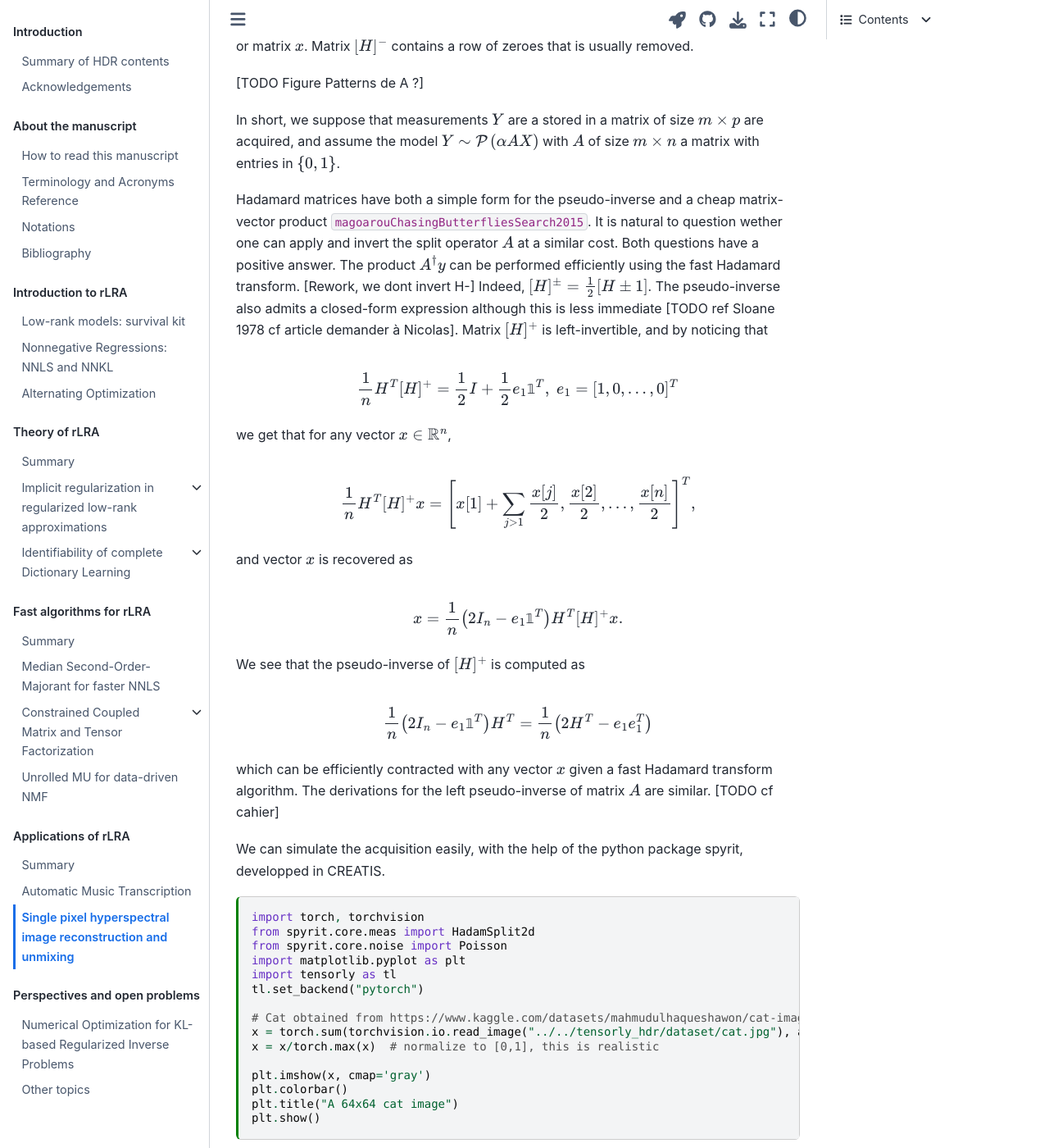
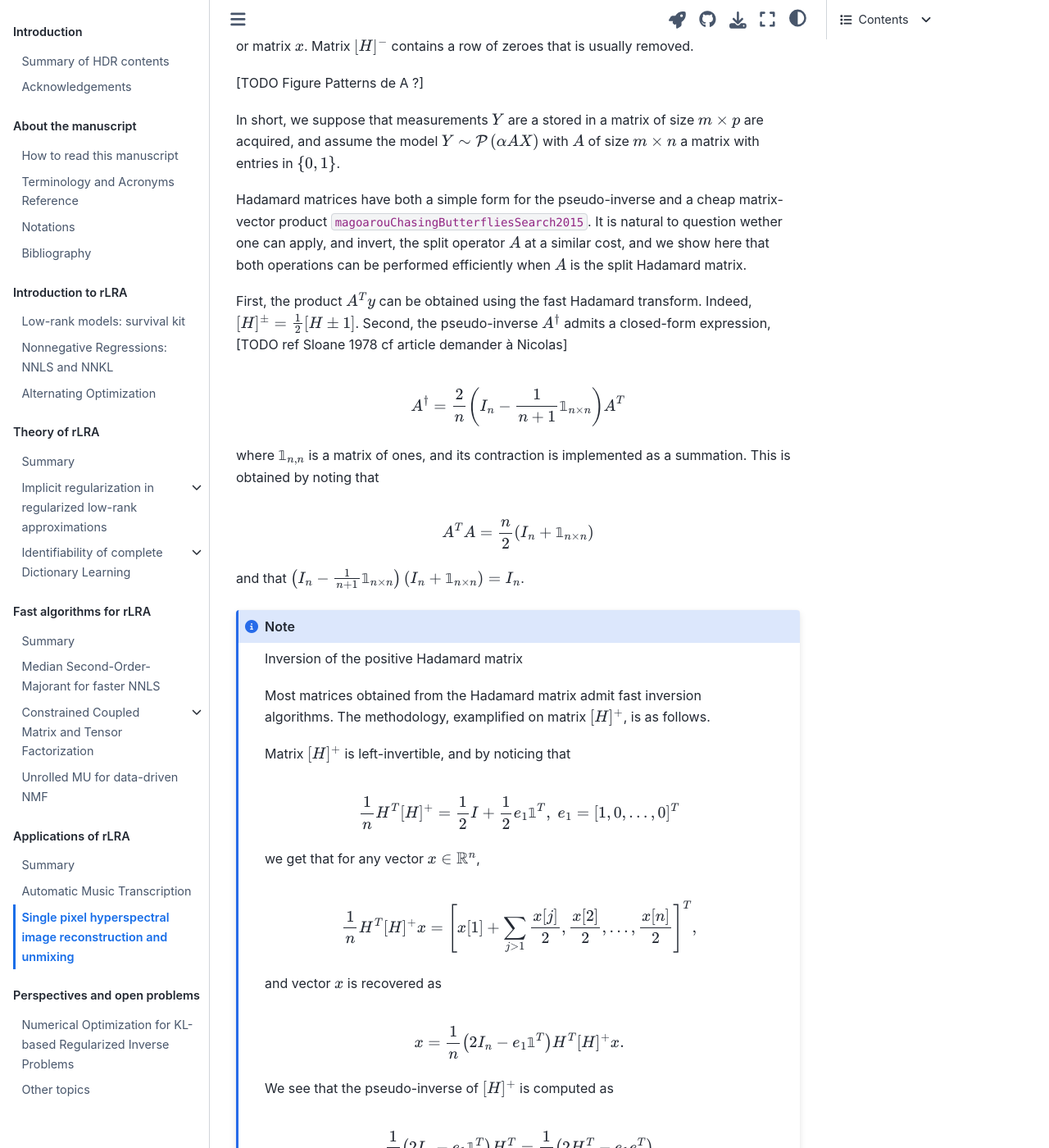
Before and after one commit to cohenjer/HDR, a Jupyter Book: the page built from part2/Applications_of_rLRA/Single_pixel_spectral_imaging.md, in a window 1280 px wide and 1400 px high, scrolled down 5054 px. Shown: the whole window at 82% size. Built offline with Jupyter Book 1.0.4 settings and Sphinx 7.4.7 and the Sphinx Book theme 1.1.4, drawn with Linux system fonts in a browser that asks for light colours; pages that are not in the unit, such as notebooks, are missing from menus; comment, search, counter and statistics services are not loaded; cross-references to code outside the pages are shown as plain code; some of the changed text lies outside the part shown.

Commit message:
changements sur single pixel et altern. optim

````diff
--- a/part2/Applications_of_rLRA/Single_pixel_spectral_imaging.md
+++ b/part2/Applications_of_rLRA/Single_pixel_spectral_imaging.md
@@ -100,7 +100,23 @@ where $H$ here denotes a Hadamard matrix, and $[x]^- \geq 0$ is the negative par
 
 In short, we suppose that measurements $Y$ are a stored in a matrix of size $m\times p$ are acquired, and assume the model $Y\sim \mathcal{P}\left(\alpha AX\right)$ with $A$ of size $m\times n$ a matrix with entries in $\{0,1\}$.
 
-Hadamard matrices have both a simple form for the pseudo-inverse and a cheap matrix-vector product {cite:p}`magoarouChasingButterfliesSearch2015`. It is natural to question wether one can apply and invert the split operator $A$ at a similar cost. Both questions have a positive answer. The product $A^{\dagger}y$ can be performed efficiently using the fast Hadamard transform. [Rework, we dont invert H-] Indeed, $[H]^{\pm} = \frac{1}{2} \left[H \pm 1\right]$. The pseudo-inverse also admits a closed-form expression although this is less immediate [TODO ref Sloane 1978 cf article demander à Nicolas]. Matrix $[H]^+$ is left-invertible, and by noticing that
+Hadamard matrices have both a simple form for the pseudo-inverse and a cheap matrix-vector product {cite:p}`magoarouChasingButterfliesSearch2015`. It is natural to question wether one can apply, and invert, the split operator $A$ at a similar cost, and we show here that both operations can be performed efficiently when $A$ is the split Hadamard matrix.
+
+First, the product $A^Ty$ can be obtained using the fast Hadamard transform. Indeed, $[H]^{\pm} = \frac{1}{2} \left[H \pm 1\right]$. Second, the pseudo-inverse $A^{\dagger}$ admits a closed-form expression, [TODO ref Sloane 1978 cf article demander à Nicolas]
+
+$$ A^\dagger = \frac{2}{n} \left( I_n - \frac{1}{n+1} \mathbb{1}_{n\times n} \right) A^T $$
+
+where $\mathbb{1}_{n,n}$ is a matrix of ones, and its contraction is implemented as a summation. This is obtained by noting that
+
+$$ A^TA = \frac{n}{2} \left( I_n +\mathbb{1}_{n\times n} \right) $$
+
+and that $ \left( I_n - \frac{1}{n+1}\mathbb{1}_{n\times n} \right)\left( I_n +\mathbb{1}_{n\times n} \right)  = I_n $.
+
+```{note} Inversion of the positive Hadamard matrix
+
+Most matrices obtained from the Hadamard matrix admit fast inversion algorithms. The methodology, examplified on matrix $[H]^+$, is as follows.
+
+Matrix $[H]^+$ is left-invertible, and by noticing that
 
 $$ \frac{1}{n}H^T[H]^+ = \frac{1}{2}I + \frac{1}{2} e_1 \mathbb{1}^T,\; e_1 = [1,0,\ldots,0]^T  $$
 
@@ -116,7 +132,9 @@ We see that the pseudo-inverse of $[H]^+$ is computed as
 
 $$ \frac{1}{n} \left(2I_n - e_1 \mathbb{1}^T\right)H^T = \frac{1}{n} \left( 2H^T - e_1e_1^T\right) $$
 
-which can be efficiently contracted with any vector $x$ given a fast Hadamard transform algorithm. The derivations for the left pseudo-inverse of matrix $A$ are similar. [TODO cf cahier]
+which can be efficiently contracted with any vector $x$ given a fast Hadamard transform algorithm.
+
+```
 
 We can simulate the acquisition easily, with the help of the python package spyrit, developped in CREATIS.
 
````
Also changed, not shown: intro.md (+0 -2 lines), introduction/summary.md (+1 -1 lines), part1/AlternatingOptimization.md (+13 -13 lines), part2/Theory_of_rLRA/DL_identifiability.md (+1 -1 lines), 2 other files.
